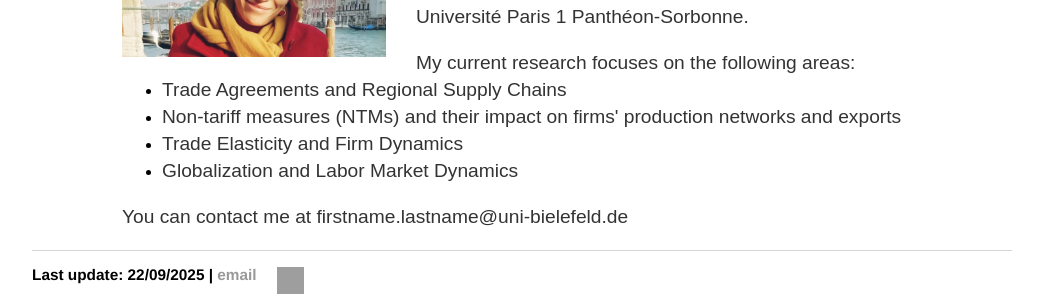
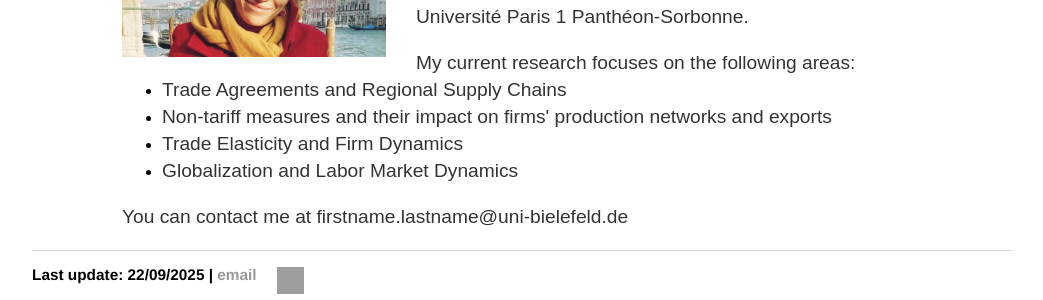
Before and after one commit to ioire/ioire.github.io, a Jekyll site: the page built from index.html, in a window 1280 px wide. Shown: the part 383-683 px from the top of the page, without its empty margins (118-1161 px from the left). Built offline with Jekyll 4.4.1, drawn with Linux system fonts in a browser that asks for light colours; grey boxes are pictures that could not be loaded.

Commit message:
update repo

```diff
--- a/index.html
+++ b/index.html
@@ -25,7 +25,7 @@ Assistant Professor of Economics at Bielefeld University and CESifo Affiliate. F
 	<p>My current research focuses on the following areas:</p>
 <ul style="margin-top: 0; margin-bottom: 0;">
     <li><p style="margin: 0;">Trade Agreements and Regional Supply Chains</p></li>
-    <li><p style="margin: 0;">Non-tariff measures (NTMs) and their impact on firms' production networks and exports</p></li>
+    <li><p style="margin: 0;">Non-tariff measures and their impact on firms' production networks and exports</p></li>
     <li><p style="margin: 0;">Trade Elasticity and Firm Dynamics</p></li>
     <li><p style="margin: 0;">Globalization and Labor Market Dynamics</p></li>
 </ul>
```
